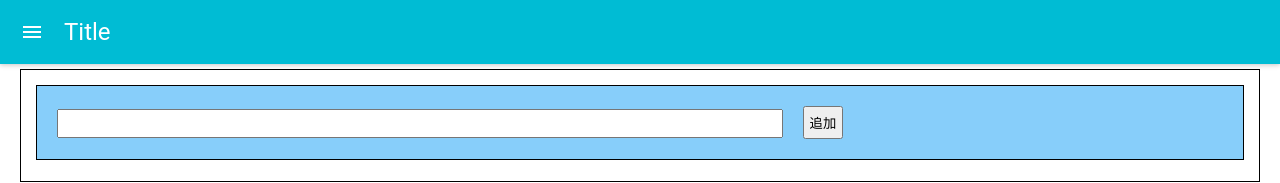
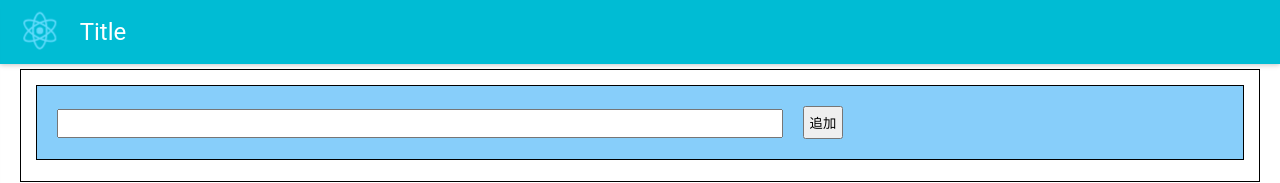
Before and after one commit to chorokichi/todo-list-react-js, a React (Create React App) app: page / in a window 1280 px wide. Shown: the top 183 px of the page. Built offline with nearby package versions, Linux system fonts and the light colour scheme.

Commit message:
[ENH]Drawerの追加(ReactとMaterial UIのリンク)

```diff
--- a/src/header/AppHeader.css
+++ b/src/header/AppHeader.css
@@ -6,9 +6,9 @@
 }
 
 .App-logo {
-  float: left;
+  float: right;
   animation: App-logo-spin infinite 20s linear;
-  height: 80px;
+  height: 45px;
 }
 
 .App-title {
--- a/src/header/AppHeader.js
+++ b/src/header/AppHeader.js
@@ -2,7 +2,23 @@ import React, { Component } from 'react';
 import logo from './logo.svg';
 import './AppHeader.css';
 import AppBar from 'material-ui/AppBar';
+import Drawer from 'material-ui/Drawer';
+import Menu from 'material-ui/Menu';
+import MenuItem from 'material-ui/MenuItem';
+
 class AppHeader extends Component {
+    constructor() {
+        super();
+        this.state = {
+            open: false,
+            now: new Date()
+        };
+    }
+
+    chnageDrawerOpenStatus() {
+        this.setState({ open: !this.state.open })
+    }
+
     render() {
         return (
             // <header className="App-header">
@@ -10,13 +26,53 @@ class AppHeader extends Component {
             //     <h1 className="App-title">To Do List</h1>
             // </header>
             // <MuiThemeProvider>
+            <div>
                 <AppBar
                     title="Title"
                     iconClassNameRight="muidocs-icon-navigation-expand-more"
                     onTitleClick={(event) => {
                         console.log("onTitleClick")
                     }}
-            />
+                    onLeftIconButtonClick={(event) => {
+                        console.log("onLeftIconButtonClick")
+                        this.chnageDrawerOpenStatus();
+                    }}
+                    iconElementLeft={<img src={logo} className="App-logo" alt="logo" />}
+                >
+
+                </AppBar>
+                <Drawer open={this.state.open}>
+                    <Menu onItemClick={(event, menuItem, index) => {
+                        console.log("On Item Click!");
+                        console.log(event);
+                        console.log(menuItem);
+                        console.log(index);
+                        this.chnageDrawerOpenStatus();
+                    }}>
+                        <MenuItem>
+                            {"" + Date.now()}
+                        </MenuItem>
+                        <MenuItem>
+                            <a href="https://reactjs.org/docs/hello-world.html"
+                                target="_blank"
+                                rel="noreferrer noopener"
+                            >
+                                React Doc
+                            </a>
+                        </MenuItem>
+
+                        <MenuItem>
+                            <a href="http://www.material-ui.com/#/"
+                                target="_blank"
+                                rel="noreferrer noopener"
+                            >
+                                Material UI Doc
+                            </a>
+                        </MenuItem>
+                    </Menu>
+                </Drawer>
+            </div>
+
             // </MuiThemeProvider>
         );
     }
```
Lines whose indentation alone changed are shown as unchanged.
